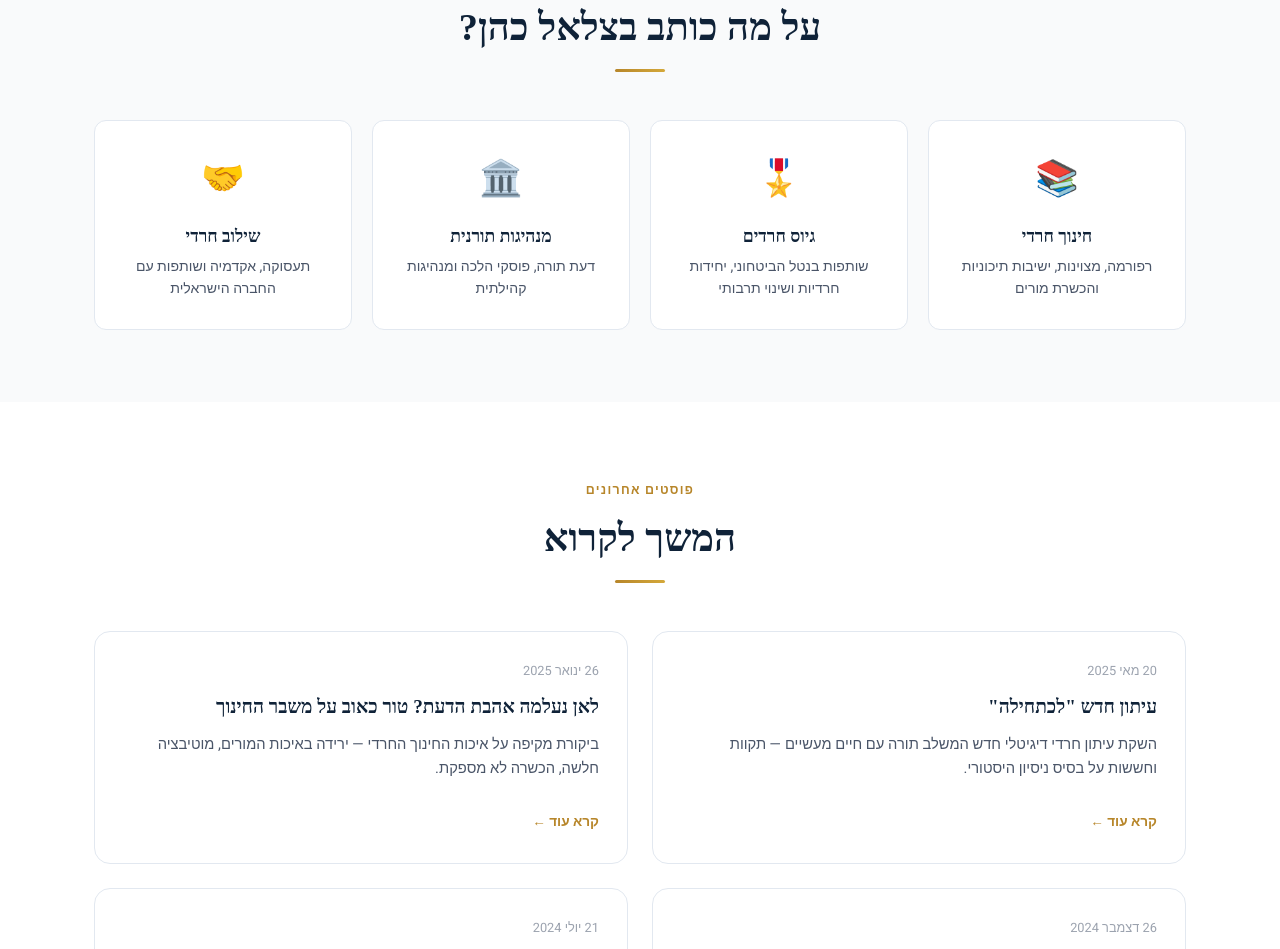
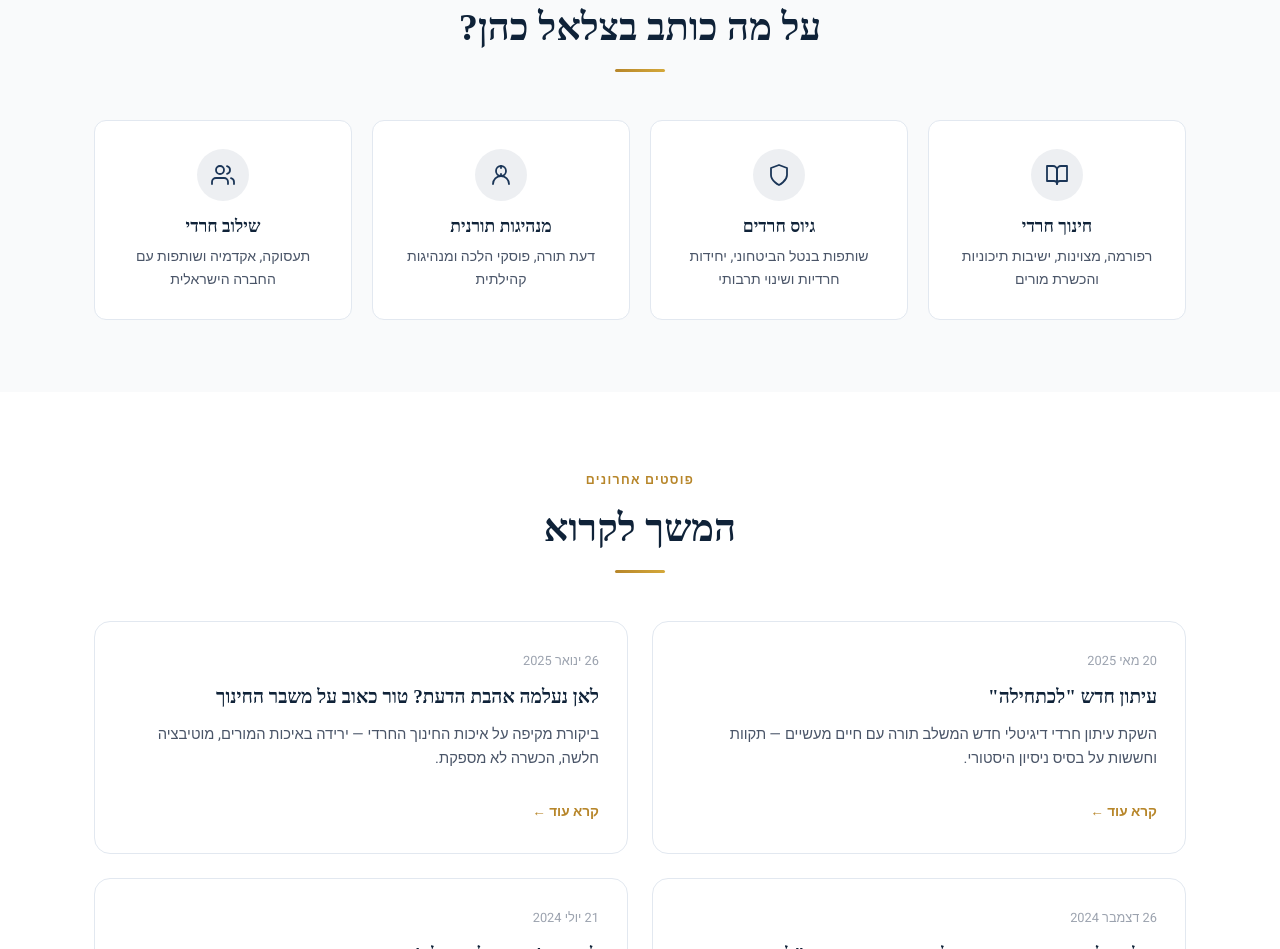
Before and after one commit to meir1997/betzalel-cohen-website, a plain HTML site: page index.html in a window 1280 px wide. Shown: the part 2533-3482 px from the top of the page. Drawn offline with Linux system fonts and the light colour scheme; a web font is replaced by a local one.

Commit message:
Replace emoji icons with clean SVG icons matching site design

```diff
--- a/index.html
+++ b/index.html
@@ -159,22 +159,30 @@
       </div>
       <div style="display: grid; grid-template-columns: repeat(4, 1fr); gap: 20px;" class="topics-grid">
         <div style="background:white; border-radius: 12px; padding: 28px 24px; border: 1px solid var(--border); text-align:center;">
-          <div style="font-size:2.2rem; margin-bottom:14px;">📚</div>
+          <div style="width:52px;height:52px;border-radius:50%;background:rgba(26,53,87,0.08);display:flex;align-items:center;justify-content:center;margin:0 auto 14px;">
+            <svg width="24" height="24" viewBox="0 0 24 24" fill="none" stroke="#1a3557" stroke-width="1.8" stroke-linecap="round" stroke-linejoin="round"><path d="M2 3h6a4 4 0 0 1 4 4v14a3 3 0 0 0-3-3H2z"/><path d="M22 3h-6a4 4 0 0 0-4 4v14a3 3 0 0 1 3-3h7z"/></svg>
+          </div>
           <h4 style="font-family:'Frank Ruhl Libre',serif; color:var(--navy-dark); margin-bottom:8px;">חינוך חרדי</h4>
           <p style="font-size:0.88rem; color:var(--text-light); line-height:1.6;">רפורמה, מצוינות, ישיבות תיכוניות והכשרת מורים</p>
         </div>
         <div style="background:white; border-radius: 12px; padding: 28px 24px; border: 1px solid var(--border); text-align:center;">
-          <div style="font-size:2.2rem; margin-bottom:14px;">🎖️</div>
+          <div style="width:52px;height:52px;border-radius:50%;background:rgba(26,53,87,0.08);display:flex;align-items:center;justify-content:center;margin:0 auto 14px;">
+            <svg width="24" height="24" viewBox="0 0 24 24" fill="none" stroke="#1a3557" stroke-width="1.8" stroke-linecap="round" stroke-linejoin="round"><path d="M12 22s8-4 8-10V5l-8-3-8 3v7c0 6 8 10 8 10z"/></svg>
+          </div>
           <h4 style="font-family:'Frank Ruhl Libre',serif; color:var(--navy-dark); margin-bottom:8px;">גיוס חרדים</h4>
           <p style="font-size:0.88rem; color:var(--text-light); line-height:1.6;">שותפות בנטל הביטחוני, יחידות חרדיות ושינוי תרבותי</p>
         </div>
         <div style="background:white; border-radius: 12px; padding: 28px 24px; border: 1px solid var(--border); text-align:center;">
-          <div style="font-size:2.2rem; margin-bottom:14px;">🏛️</div>
+          <div style="width:52px;height:52px;border-radius:50%;background:rgba(26,53,87,0.08);display:flex;align-items:center;justify-content:center;margin:0 auto 14px;">
+            <svg width="24" height="24" viewBox="0 0 24 24" fill="none" stroke="#1a3557" stroke-width="1.8" stroke-linecap="round" stroke-linejoin="round"><circle cx="12" cy="8" r="5"/><path d="M20 21a8 8 0 1 0-16 0"/><path d="M12 3v2"/><path d="M12 11v2"/></svg>
+          </div>
           <h4 style="font-family:'Frank Ruhl Libre',serif; color:var(--navy-dark); margin-bottom:8px;">מנהיגות תורנית</h4>
           <p style="font-size:0.88rem; color:var(--text-light); line-height:1.6;">דעת תורה, פוסקי הלכה ומנהיגות קהילתית</p>
         </div>
         <div style="background:white; border-radius: 12px; padding: 28px 24px; border: 1px solid var(--border); text-align:center;">
-          <div style="font-size:2.2rem; margin-bottom:14px;">🤝</div>
+          <div style="width:52px;height:52px;border-radius:50%;background:rgba(26,53,87,0.08);display:flex;align-items:center;justify-content:center;margin:0 auto 14px;">
+            <svg width="24" height="24" viewBox="0 0 24 24" fill="none" stroke="#1a3557" stroke-width="1.8" stroke-linecap="round" stroke-linejoin="round"><path d="M17 21v-2a4 4 0 0 0-4-4H5a4 4 0 0 0-4 4v2"/><circle cx="9" cy="7" r="4"/><path d="M23 21v-2a4 4 0 0 0-3-3.87"/><path d="M16 3.13a4 4 0 0 1 0 7.75"/></svg>
+          </div>
           <h4 style="font-family:'Frank Ruhl Libre',serif; color:var(--navy-dark); margin-bottom:8px;">שילוב חרדי</h4>
           <p style="font-size:0.88rem; color:var(--text-light); line-height:1.6;">תעסוקה, אקדמיה ושותפות עם החברה הישראלית</p>
         </div>
```
